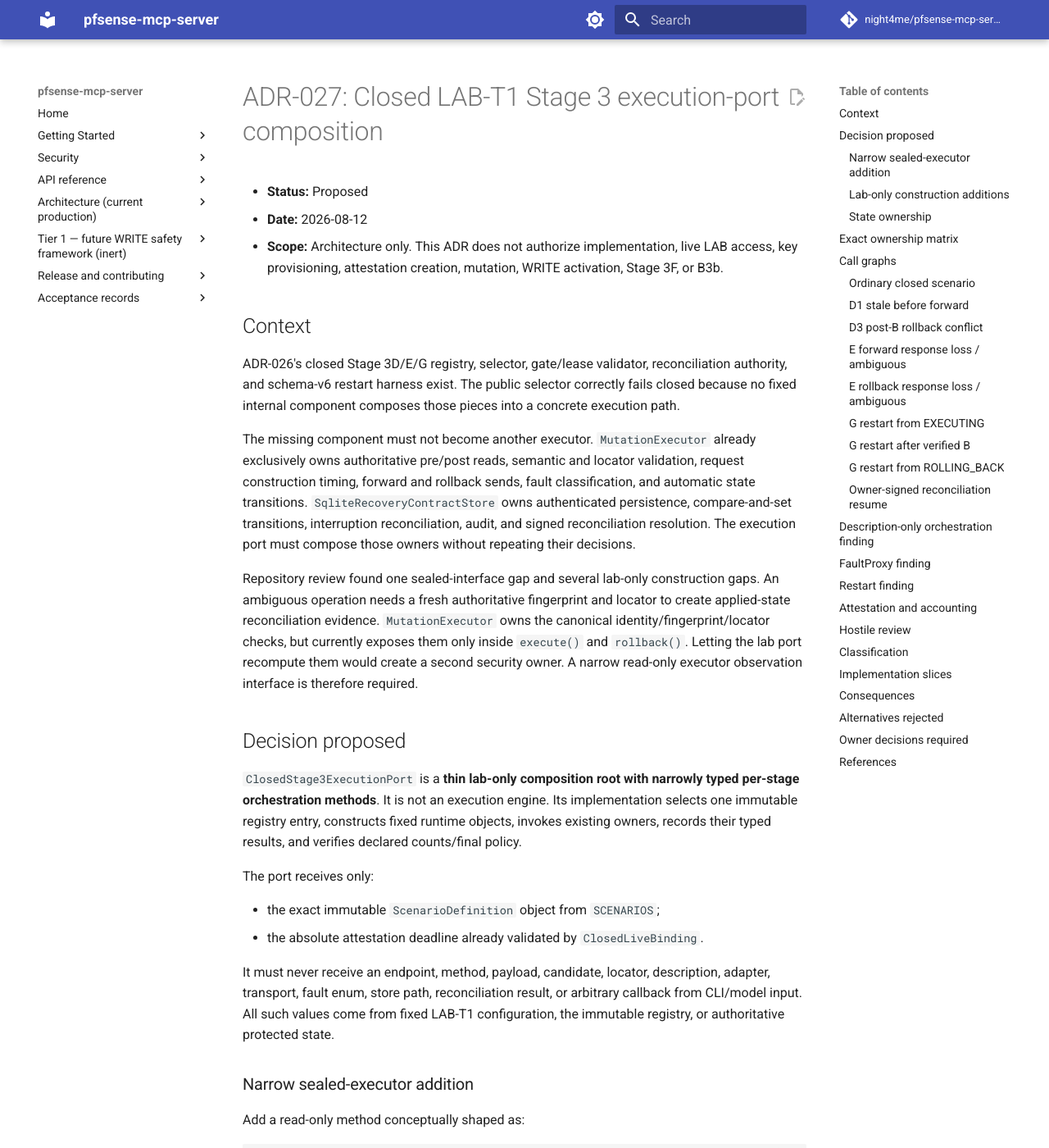
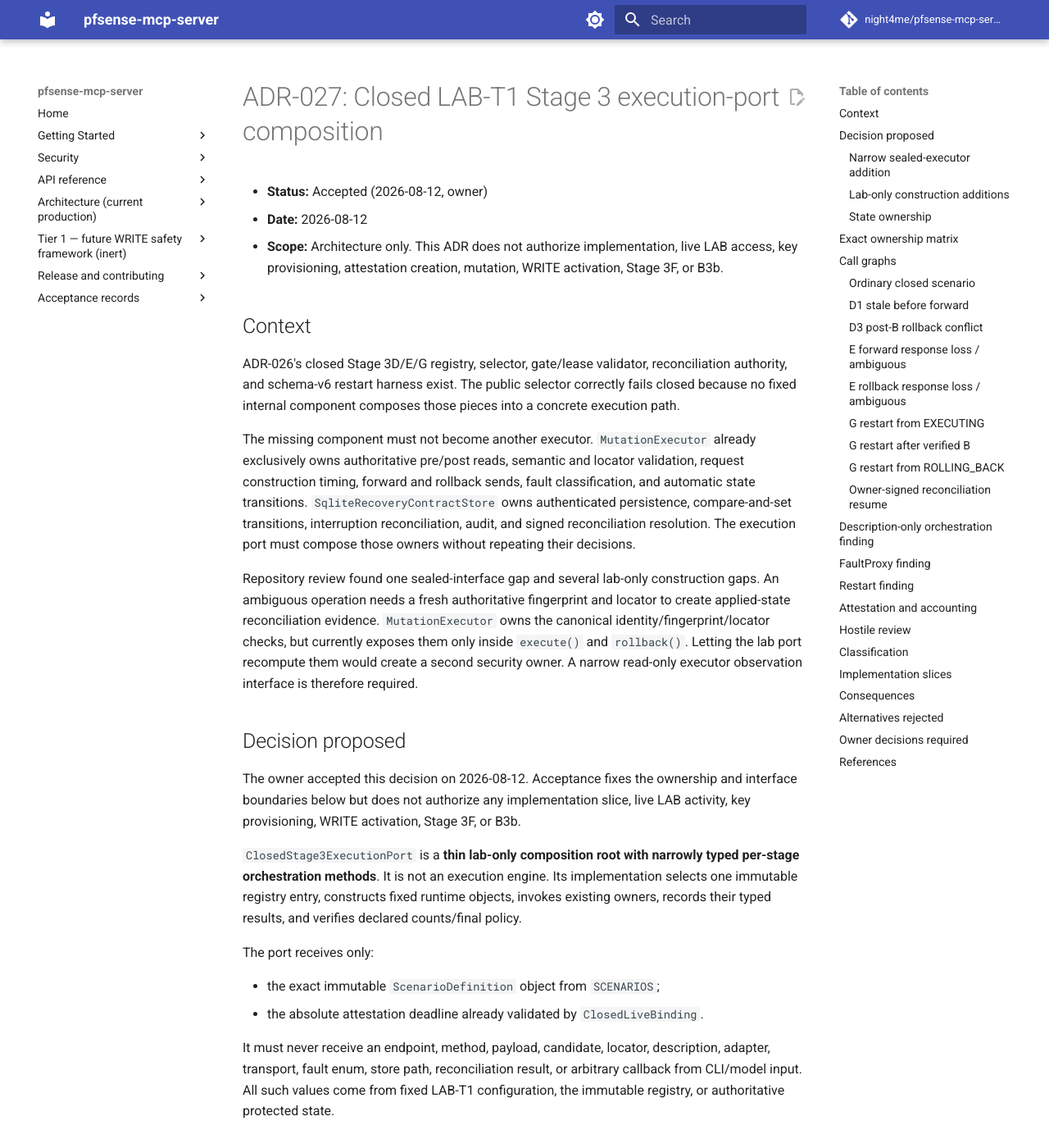
Before and after one commit to night4me/pfsense-mcp-server, an MkDocs documentation site: the page built from docs/adr/ADR-027-closed-stage3-execution-port.md, in a window 1280 px wide and 1400 px high. Shown: the whole window at 82% size. Built offline with MkDocs 1.6.1 and Material for MkDocs 9.7.7, drawn with Linux system fonts in a browser that asks for light colours; comment, search, counter and statistics services are not loaded.

Commit message:
Accept closed Stage 3 execution port architecture

```diff
--- a/docs/adr/ADR-027-closed-stage3-execution-port.md
+++ b/docs/adr/ADR-027-closed-stage3-execution-port.md
@@ -1,6 +1,6 @@
 # ADR-027: Closed LAB-T1 Stage 3 execution-port composition
 
-- **Status:** Proposed
+- **Status:** Accepted (2026-08-12, owner)
 - **Date:** 2026-08-12
 - **Scope:** Architecture only. This ADR does not authorize implementation,
   live LAB access, key provisioning, attestation creation, mutation, WRITE
@@ -30,6 +30,10 @@ port recompute them would create a second security owner. A narrow read-only
 executor observation interface is therefore required.
 
 ## Decision proposed
+
+The owner accepted this decision on 2026-08-12. Acceptance fixes the ownership
+and interface boundaries below but does not authorize any implementation slice,
+live LAB activity, key provisioning, WRITE activation, Stage 3F, or B3b.
 
 `ClosedStage3ExecutionPort` is a **thin lab-only composition root with narrowly
 typed per-stage orchestration methods**. It is not an execution engine. Its
```
Also changed, not shown: docs/adr/README.md (+1 -1 lines).
